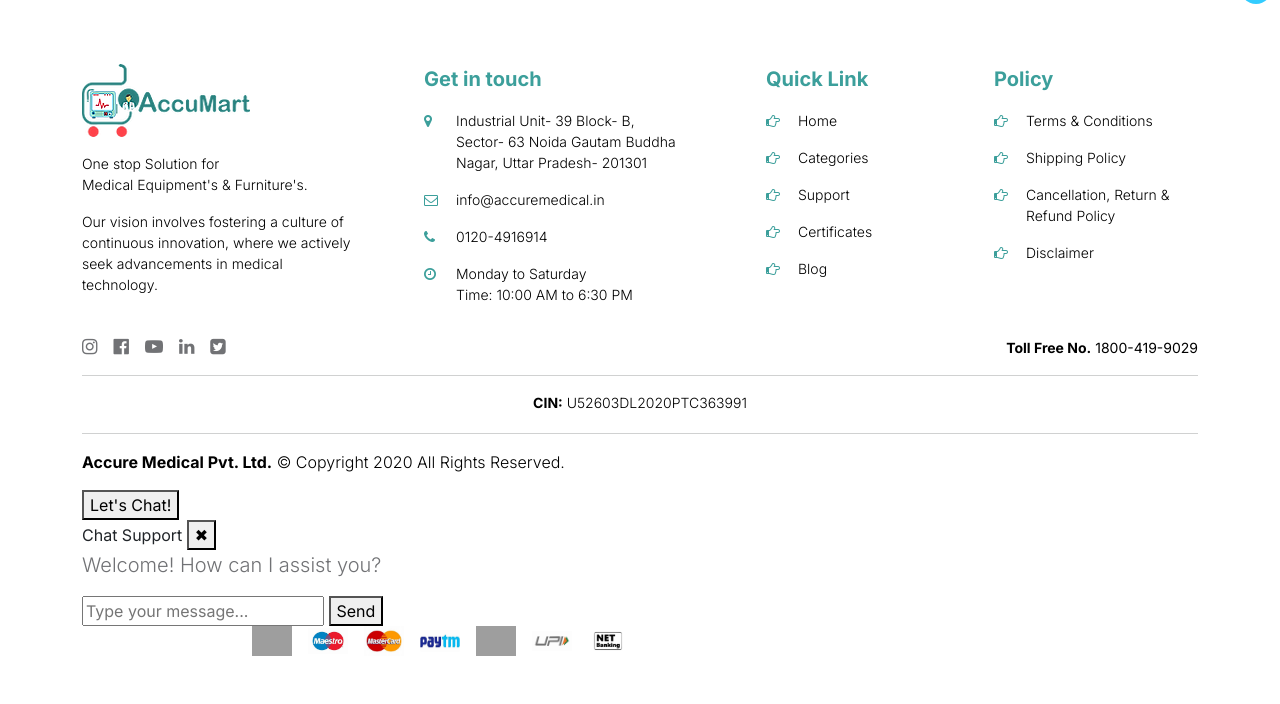
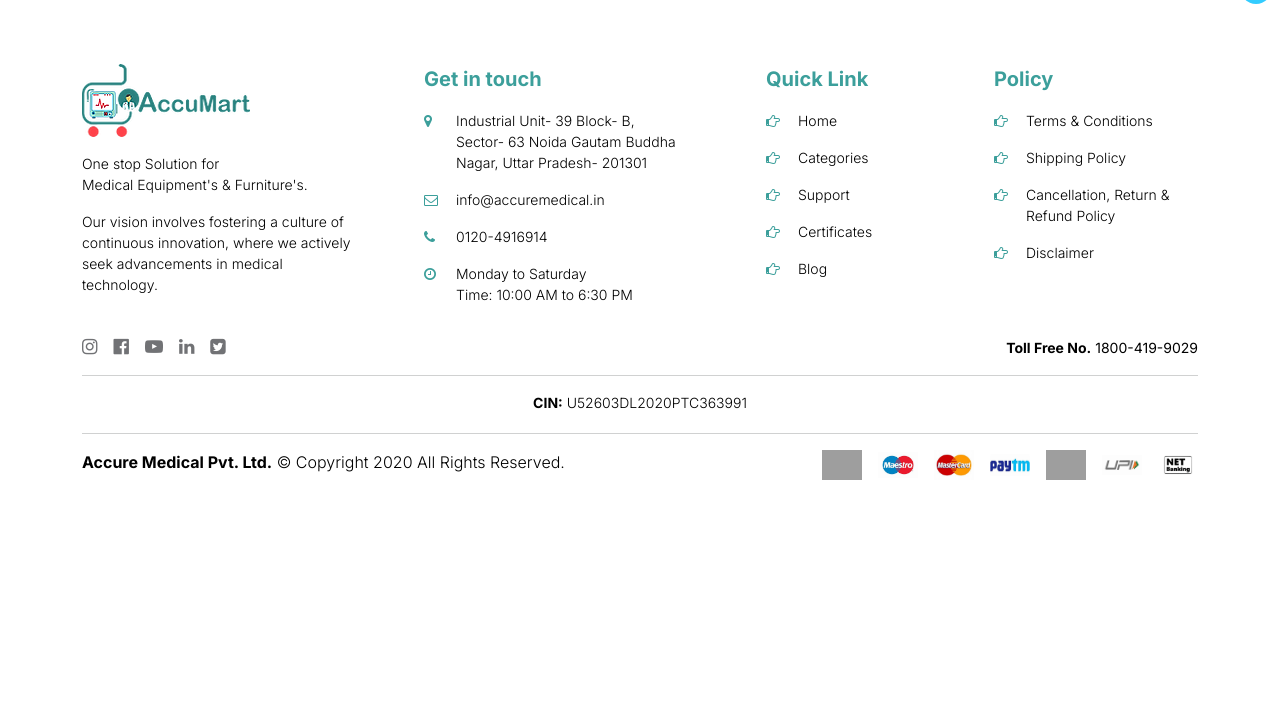
Before and after one commit to accuremedical/django-ecommerce, a Django app: page /account/accounts/register in a window 1280 px wide. Shown: the part 776-1480 px from the top of the page. After the commit the page ends 1256 px from the top, so only its background shows below. Run offline with Django 5.2, Linux system fonts and the light colour scheme; data comes from the database, SQL or seed files in the repository; some libraries are stand-ins or nearby versions; grey boxes are pictures that could not be loaded.

Commit message:
base.html

```diff
--- a/templates/core/base.html
+++ b/templates/core/base.html
@@ -473,24 +473,6 @@
                             <p class="copyright-text"><strong>Accure Medical Pvt. Ltd.</strong> © Copyright 2020 All
                                 Rights Reserved.</p>
                         </div>
-                        <div id="chat-support">
-                            <button class="chat-btn" onclick="toggleChat()">
-                                <i class="fas fa-comment-alt"></i> Let's Chat!
-                            </button>
-                            <div id="chat-box" class="chat-box">
-                                <div class="chat-header">
-                                    <span>Chat Support</span>
-                                    <button onclick="toggleChat()">✖</button>
-                                </div>
-                                <div class="chat-body" id="chat-body">
-                                    <p>Welcome! How can I assist you?</p>
-                                </div>
-                                <div class="chat-footer">
-                                    <input type="text" id="chat-input" placeholder="Type your message..." onkeypress="handleKeyPress(event)">
-                                    <button onclick="sendMessage()">Send</button>
-                                </div>
-                            </div>
-                        </div>
 
 
                         <div class="col-lg-6 col-12">
```
